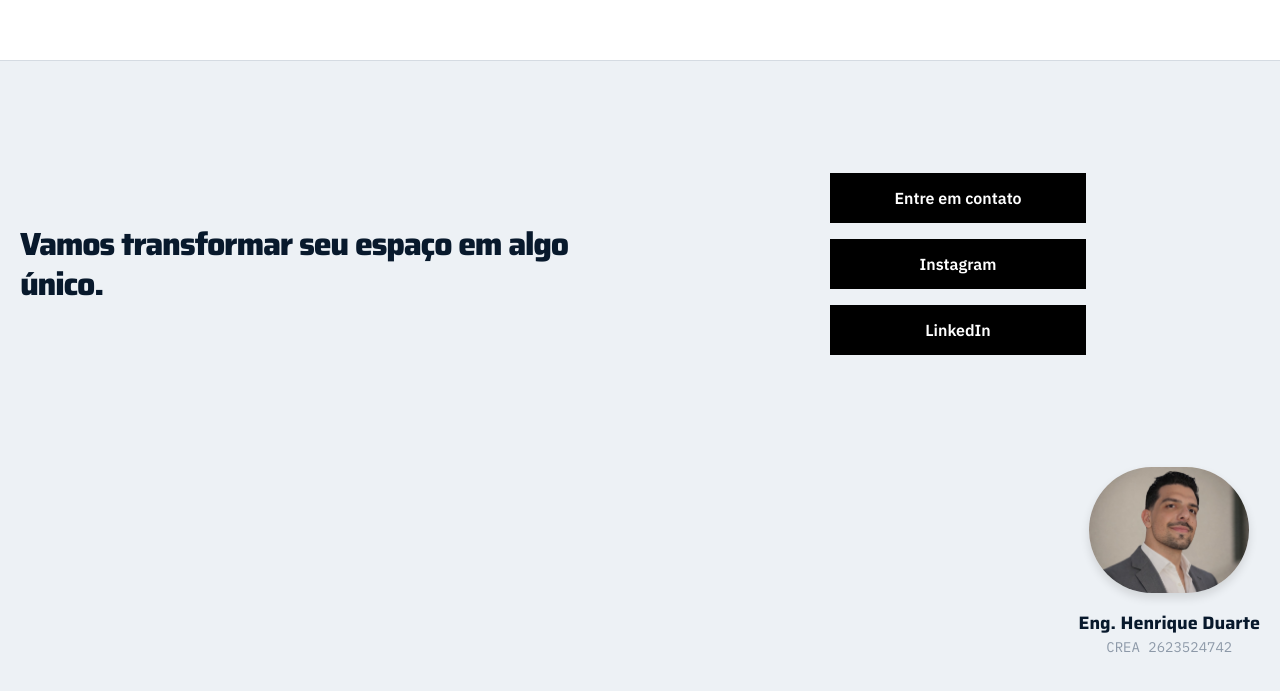
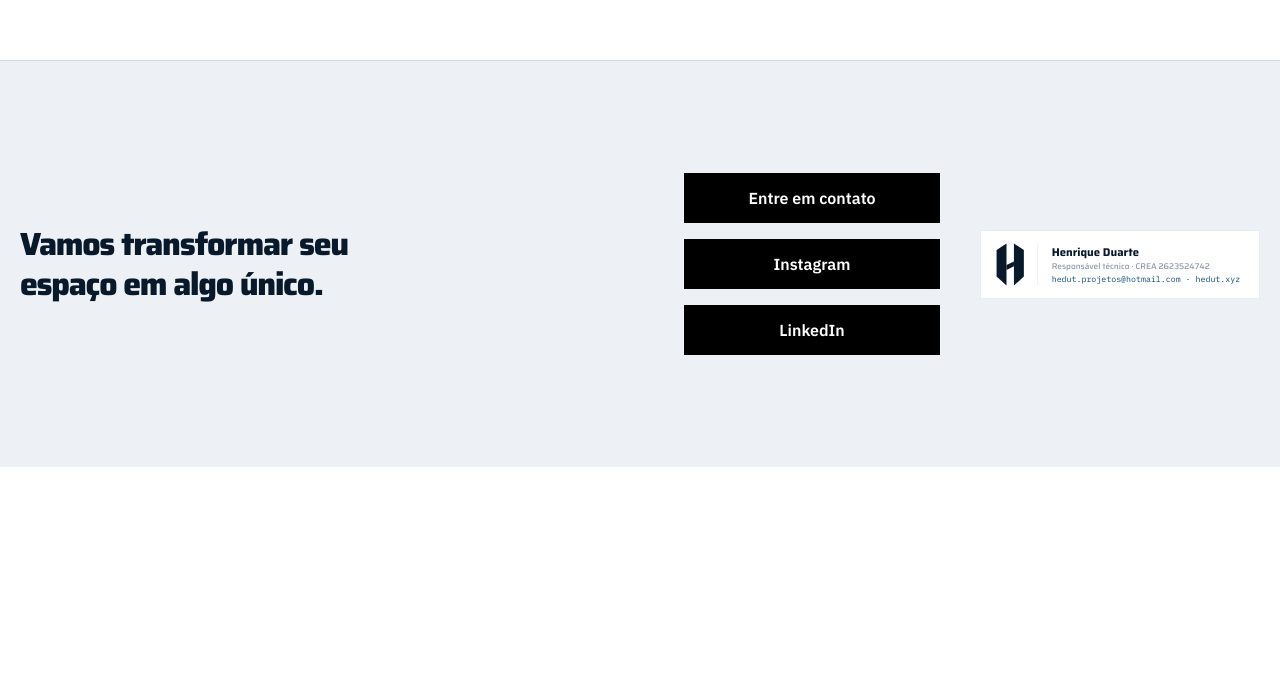
Before and after one commit to rickfelipe20-lgtm/Hedut, a Next.js app: page / in a window 1280 px wide. Shown: the part 1488-2179 px from the top of the page. After the commit the page ends 1955 px from the top, so only its background shows below. Built offline with nearby package versions, Linux system fonts and the light colour scheme.

Commit message:
Substitui foto do rodapé pela assinatura de e-mail oficial
Troca a foto/nome/CREA por peça de assinatura de e-mail (ícone H,
nome, CREA e contato) e reposiciona ao lado dos botões em vez de
abaixo deles.

Co-Authored-By: Claude Sonnet 5 <noreply@anthropic.com>

```diff
--- a/src/app/_components/footer.tsx
+++ b/src/app/_components/footer.tsx
@@ -6,12 +6,13 @@ export function Footer() {
   return (
     <footer className="bg-hedut-nevoa border-t border-hedut-aco/25">
       <Container>
-        <div className="py-28 flex flex-col lg:flex-row items-center">
-          <h3 className="font-display font-extrabold text-hedut-abissal text-3xl lg:text-[2.0rem] tracking-tighter leading-tight text-center lg:text-left mb-10 lg:mb-0 lg:pr-4 lg:w-1/2">
+        <div className="py-28 flex flex-col lg:flex-row items-center justify-between gap-12">
+          <h3 className="font-display font-extrabold text-hedut-abissal text-3xl lg:text-[2.0rem] tracking-tighter leading-tight text-center lg:text-left lg:w-1/3">
             Vamos transformar seu espaço em algo único.
           </h3>
 
-<div className="flex flex-col justify-center items-center lg:pl-4 lg:w-1/2 space-y-4">
+          <div className="flex flex-col lg:flex-row items-center gap-10">
+            <div className="flex flex-col justify-center items-center space-y-4">
 
  <a
   href="mailto:hedut.projetos@hotmail.com"
@@ -38,27 +39,15 @@ export function Footer() {
   LinkedIn
 </a>
 
-</div>
-        </div>
+            </div>
 
-        <div className="pb-16 flex justify-center lg:justify-end">
-          <div className="flex flex-col items-center">
             <Image
-              src="/images/perfil.jpg"
-              alt="Henrique Duarte"
-              width={160}
-              height={160}
-              className="rounded-full object-cover shadow-sm"
+              src="/hedut-assinatura-email.svg"
+              alt="Henrique Duarte — Responsável técnico · CREA 2623524742"
+              width={280}
+              height={69}
+              className="w-full max-w-[280px] h-auto"
             />
-
-            <div className="mt-4 text-center">
-              <p className="font-display font-bold text-hedut-abissal text-lg">
-                Eng. Henrique Duarte
-              </p>
-              <p className="font-mono text-sm text-hedut-aco">
-                CREA 2623524742
-              </p>
-            </div>
           </div>
         </div>
       </Container>
```
Also changed, not shown: public/hedut-assinatura-email.svg (added).
